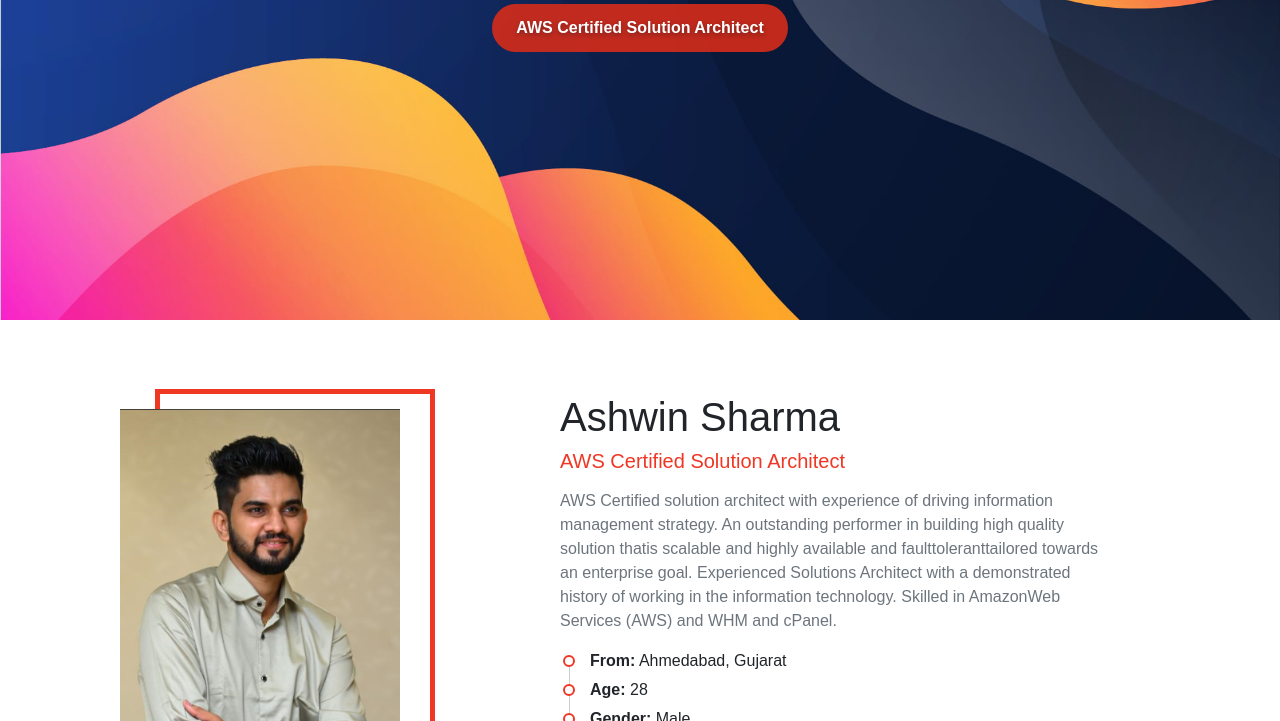
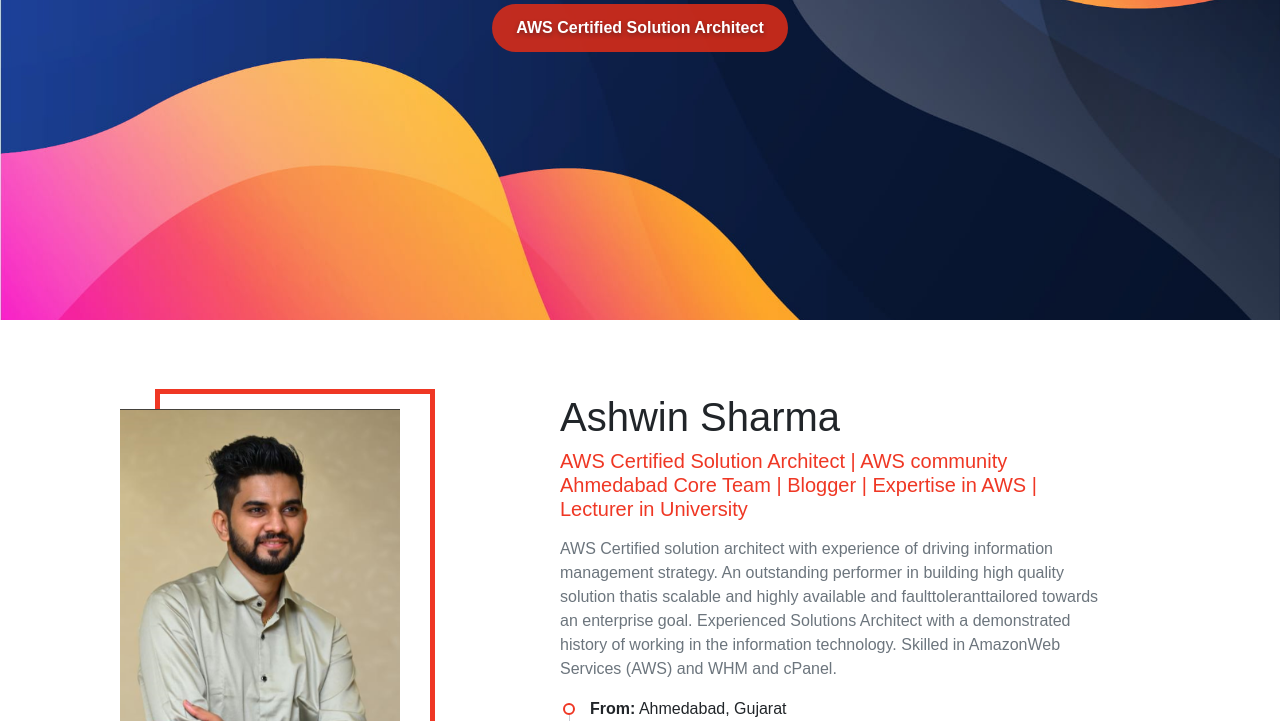
Before and after one commit to CloudSolutionsAshwin/Ashwin-Portfoilio, a plain HTML site: page index.html in a window 1280 px wide. Shown: the part 380-1101 px from the top of the page. Drawn offline with nearby package versions, Linux system fonts and the light colour scheme; a web font is replaced by a local one.

Commit message:
Update index.html

```diff
--- a/index.html
+++ b/index.html
@@ -97,7 +97,7 @@
         </div>
         <div class="col-lg-6 offset-lg-1 wow fadeInRight">
           <h1 class="fw-light"> Ashwin Sharma </h1>
-          <h5 class="fg-theme mb-3">AWS Certified Solution Architect</h5>
+          <h5 class="fg-theme mb-3">AWS Certified Solution Architect | AWS community Ahmedabad Core Team | Blogger | Expertise in AWS | Lecturer in University</h5>
           <p class="text-muted">
 
             AWS Certified solution architect with experience of driving information management strategy.
```
